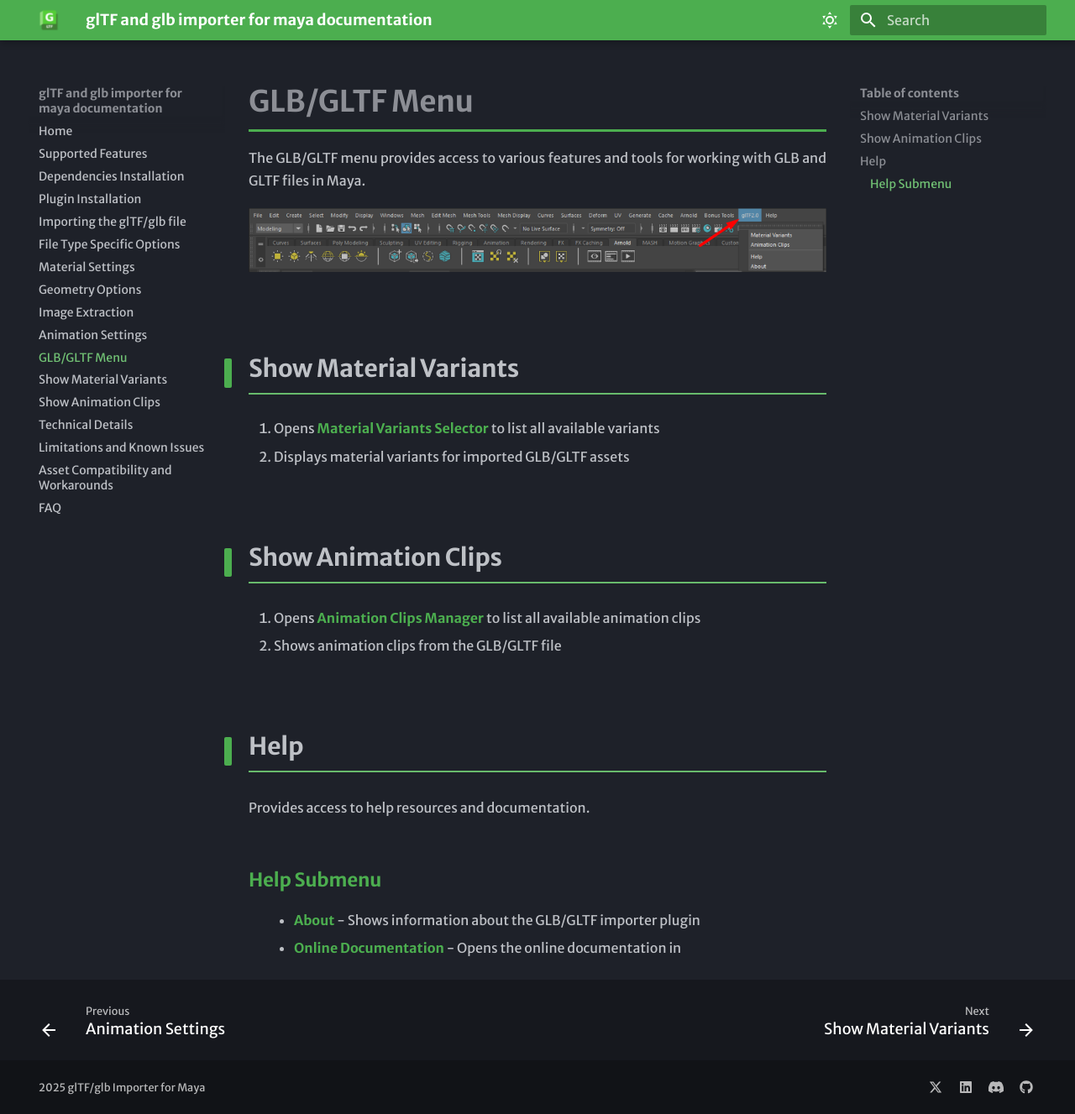
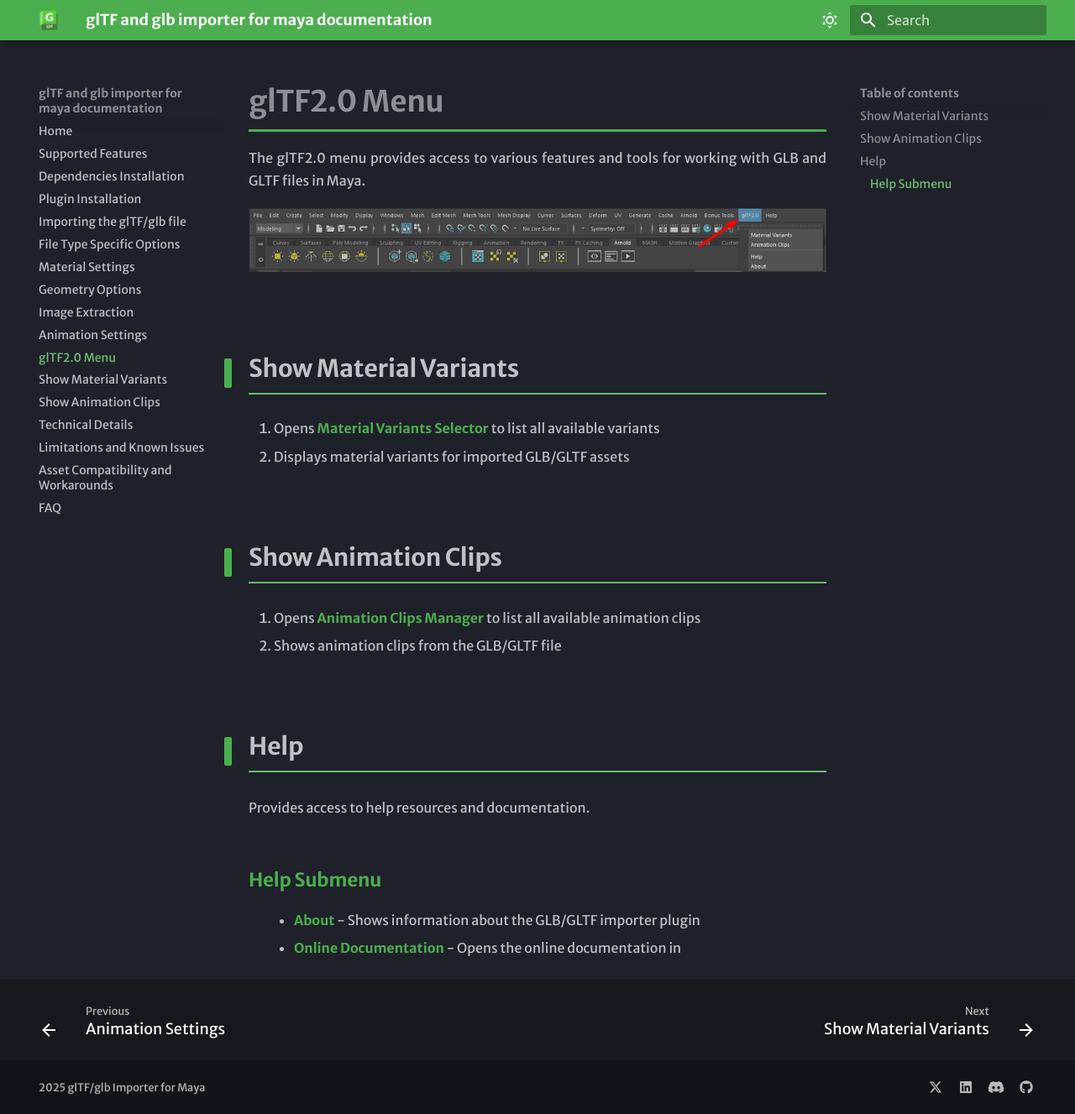
Before and after one commit to parashivbrl/gltf-glb-importer-for-maya-docs, an MkDocs documentation site: the page built from docs/gltf2_0_menu.md, in a window 1280 px wide and 1327 px high. Shown: the whole window at 84% size. Built offline with MkDocs 1.6.1 and Material for MkDocs 9.7.7, drawn with Linux system fonts in a browser that asks for light colours; some web fonts are replaced.

Commit message:
fix menu naming

```diff
--- a/docs/glb_gltf_menu.md
+++ b/docs/gltf2_0_menu.md
@@ -1,6 +1,6 @@
-# GLB/GLTF Menu
+# glTF2.0 Menu
 
-The GLB/GLTF menu provides access to various features and tools for working with GLB and GLTF files in Maya.
+The glTF2.0 menu provides access to various features and tools for working with GLB and GLTF files in Maya.
 
 ![Screenshot](img/image_glb_gltf_menu.png)
 
--- a/mkdocs.yml
+++ b/mkdocs.yml
@@ -13,7 +13,7 @@
   - Geometry Options: geometry_options.md
   - Image Extraction: image_extraction.md
   - Animation Settings: animation_settings.md
-  - GLB/GLTF Menu: glb_gltf_menu.md
+  - glTF2.0 Menu: gltf2_0_menu.md
   - Show Material Variants: show_material_variants.md
   - Show Animation Clips: show_animation_clips.md
   - Technical Details: technical_details.md
```
